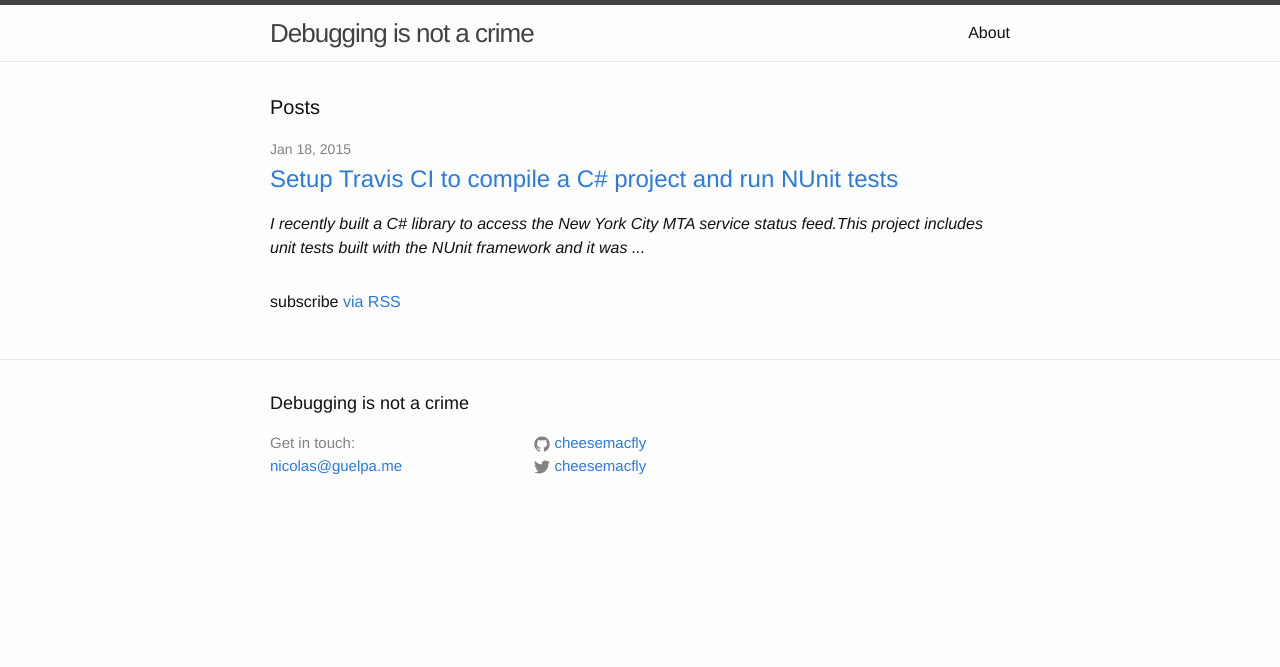
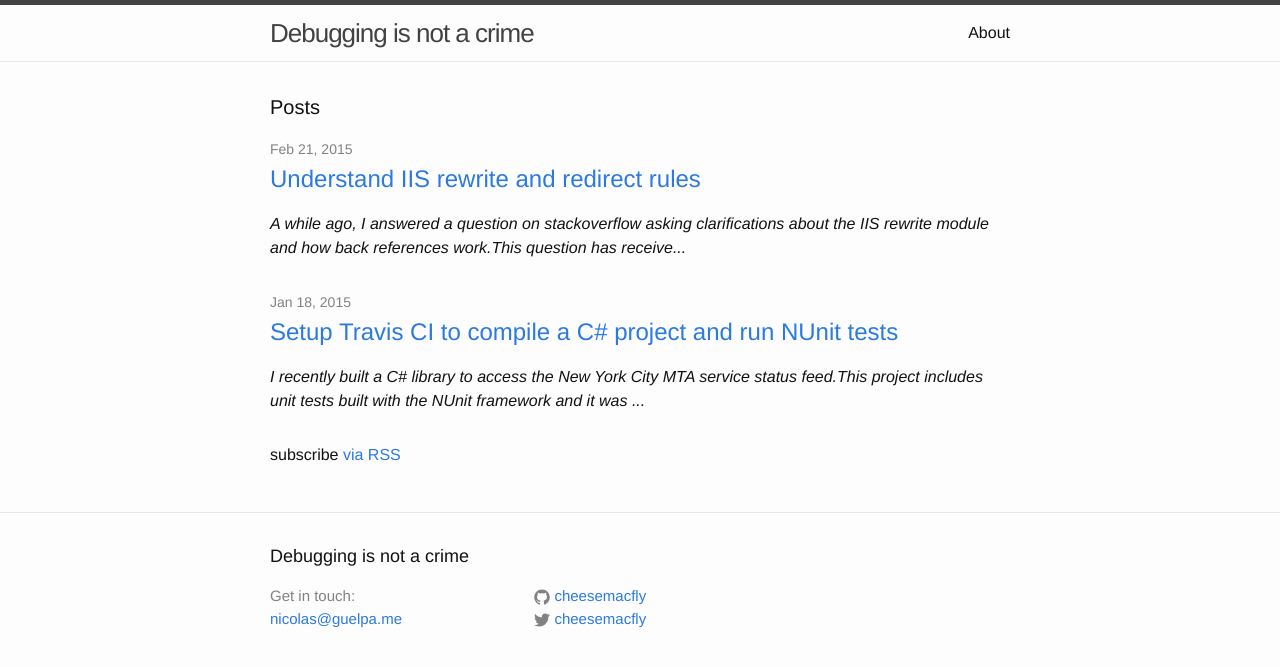
Before and after one commit to cheesemacfly/cheesemacfly.github.io, a Jekyll site: the page built from index.html, in a window 1280 px wide. Shown: the top 667 px of the page. Built offline with Jekyll 4.4.1, drawn with Linux system fonts in a browser that asks for light colours.

Commit message:
Adding IIS rewrite module article

```diff
--- a/_layouts/post.html
+++ b/_layouts/post.html
@@ -14,7 +14,7 @@ layout: default
   <article class="post-content">
     {{ content }}
     <br>
-    <a href="http://twitter.com/share?text={{ page.title | uri_escape }}%20via%20@{{ site.github_username | uri_escape }}" target="_blank">
+    <a class="twitter" href="http://twitter.com/share?text={{ page.title | uri_escape }}%20via%20@{{ site.github_username | uri_escape }}" target="_blank">
       Share on Twitter
     </a>
   </article>
--- /dev/null
+++ b/_posts/2015-02-21-rewrite-redirect-iis.markdown
@@ -0,0 +1,135 @@
+---
+layout: post
+title:  "Understand IIS rewrite and redirect rules"
+date:   2015-02-21 00:00:00
+categories: blog
+tags: IIS Rewrite Redirect Back-references
+---
+A while ago, I answered a question on [stackoverflow] asking clarifications about the IIS rewrite module and how back references work.
+This question has received quite some attention since it was posted and I wanted to write a simple guide for this module here.
+
+## What is the IIS rewrite module?
+
+The rewrite module for IIS can be used to execute 2 actions:
+
+ - rewrite => the URL stays the same but the content is loaded from somewhere else
+ - redirects => when the user's browser is taken to a new URL
+
+Both mods use the same rules and conditions to determine if the action should be triggered or not and this article will mainly focus one those.
+
+A rule can be as simple as:
+
+{% highlight xml linenos=table %}
+<rule name="Redirect to github">
+  <match url="^code$" />
+  <action type="Redirect" url="https://github.com" />
+</rule>
+{% endhighlight %}
+
+This rule checks if the requested path is exactly `code` (as in the URL http://website.com/code) and if it is the case, redirects the user to <https://github.com>
+
+## Back references
+
+Now, the interesting part is when you start using back references. If you want your action to depend on a part (or all) of the requested URL, you can use back references to recall those values.
+
+Let's take the following example:
+
+{% highlight xml linenos=table %}
+<rule name="Redirect to backreference">
+  <match url="^(.*)$" />
+  <action type="Redirect" url="https://{R:1}.com" />
+</rule>
+{% endhighlight %}
+
+If we look at the pattern being used: `^(.*)$`:
+
+  - The first character `^` means that the test will start at the beginning of the path.
+  - The following sequence `(.*)` will capture any character.
+  - The last character `$` means that the test stops at the end of the path.
+
+Important: The rule is only applied to the path; don't let the name `url` fool you. (for example, in http://example.com/test, the scheme and domain name are ignored for the "url" matching)
+
+We now want to use the value captured in the test for the redirect. That's when the back reference, `{R:1}`, comes to help.
+The `{R:1}` part will contain whatever is captured inside the `(.*)` sequence during the test.
+We could use `{R:0}` as well, since is contains the whole input string.
+
+If we apply for example the URL http://website.com/github to this rule, `{R:1}` will contain `github`.
+It means that combined with the action, a user reaching http://website.com/github will ultimately be redirected to <https://github.com>
+
+Taking back the example from my answer on [stackoverflow]:
+
+Using the pattern `^(www\.)(.*)$` and the input string `www.foo.com`, you will have:
+
+    {R:0} - www.foo.com
+    {R:1} - www.
+    {R:2} - foo.com
+
+The `0` reference always contains the full input while the `1` will contain the first part of the string matching the pattern in the first parenthesis `()`, the 2 reference the second one, etc...up to the reference number `9`.
+
+### Conditions
+
+When you add conditions to your rule, you get access to more data from the request.
+Let's one more time take an example:
+
+{% highlight xml linenos=table %}
+<rule name="Redirect to backreference with domain">
+  <match url="^(.*)$" />
+  <conditions>
+      <add input="{HTTP_HOST}" pattern="^.+$" />
+  </conditions>
+  <action type="Redirect" url="https://{R:1}.com?ref={C:0}" />
+</rule>
+{% endhighlight %}
+
+This rule does the same as the previous one but it affects the original requested domain name to a `ref` variable in the querystring.
+We get the domain name by using the pattern `^.+$` (one or more characters) against the `{HTTP_HOST}` input.
+We are using `{C:0}` in this case. `C` stands for `Conditions` (against `R` for `Rule`) and `0` simply means the whole input value.
+
+You can find the list of server variables and their documentation here:
+<https://msdn.microsoft.com/en-us/library/ms524602(v=vs.90).aspx>
+(it says IIS 6 but it applys to higher versions as well)
+
+#### Note:
+
+  - you can use the captured value in the rule (for example `{R:1}`) inside conditions.
+  - if you have multiple conditions, the back reference used in the action refers only to the last **matching** one.
+  - you can however use a back reference from a previous condition inside one.
+
+{% highlight xml linenos=table %}
+<rule name="Redirect to backreference with domain">
+  <match url=".*" />
+  <conditions>
+      <add input="{HTTP_HOST}" pattern="^.+$" />
+      <add input="{C:0}_{QUERY_STRING}" pattern="^.+$" />
+  </conditions>
+  <action type="Redirect" url="https://example.com?ref={C:0}" />
+</rule>
+{% endhighlight %}
+
+In this case, the back reference `{C:0}` used in the action contains the last matched condition (`<add input="{C:0}_{QUERY_STRING}" pattern="^.+$" />`) which itself contains the value of the previous condition and the requested querystring.
+
+## How to debug
+
+Debugging the rewrite rules can be tricky and at time annoying...but there's a very good tool available with the module called the [Failed Request Tracing] tool.
+Always remember when you debug a redirect (specifically a 301) that browsers tend to cache them and that it can lead to frustration when you change the rule but nothing happens...
+
+## Rewrite outside websites
+
+There's one usage that's not very well documented and that you might face one day: rewriting to an external website.
+If you want http://website.com/code to rewrite to <https://github.com>, you can use the following rule:
+
+{% highlight xml linenos=table %}
+<rule name="Rewrite to github">
+  <match url="^code$" />
+  <action type="Rewrite" url="https://github.com" />
+</rule>
+{% endhighlight %}
+
+But if you try it, it will most likely not work as expected (read: it won't show he content of <https://github.com>).
+It is because you need to install the [Application Request Routing module] and set the proxy mode to `enable`.
+
+*There is much more to this module and I strongly encourage you to read the official documentation: <http://www.iis.net/learn/extensions/url-rewrite-module/url-rewrite-module-configuration-reference>*
+
+[stackoverflow]: http://stackoverflow.com/a/17010848/1443490
+[Application Request Routing module]: http://www.iis.net/downloads/microsoft/application-request-routing
+[Failed Request Tracing]: http://www.iis.net/learn/extensions/url-rewrite-module/using-failed-request-tracing-to-trace-rewrite-rules
--- a/_sass/_layout.scss
+++ b/_sass/_layout.scss
@@ -234,3 +234,9 @@
         }
     }
 }
+
+.twitter {
+    padding: 7px 7px;
+    font-weight: bolder;
+    background-color: $grey-color-light;
+}
```
